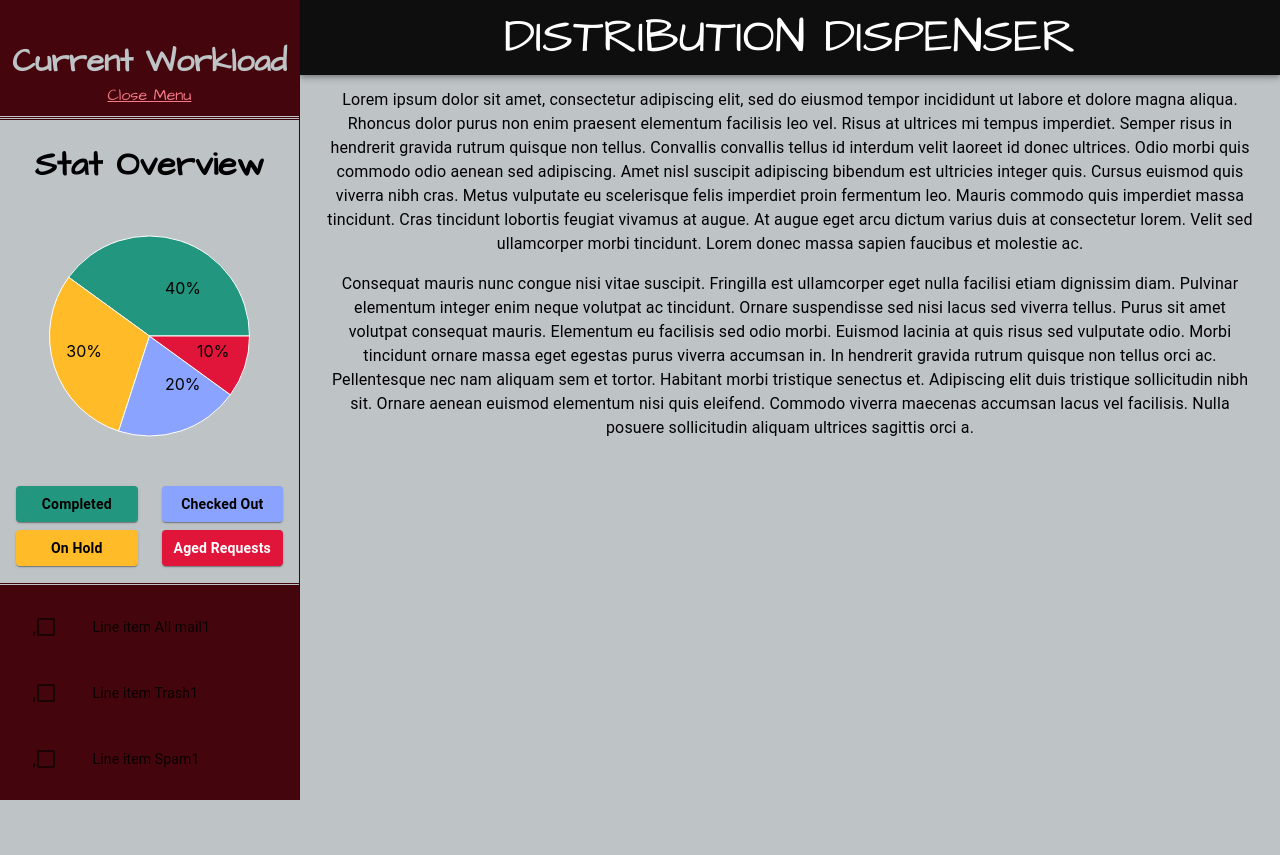
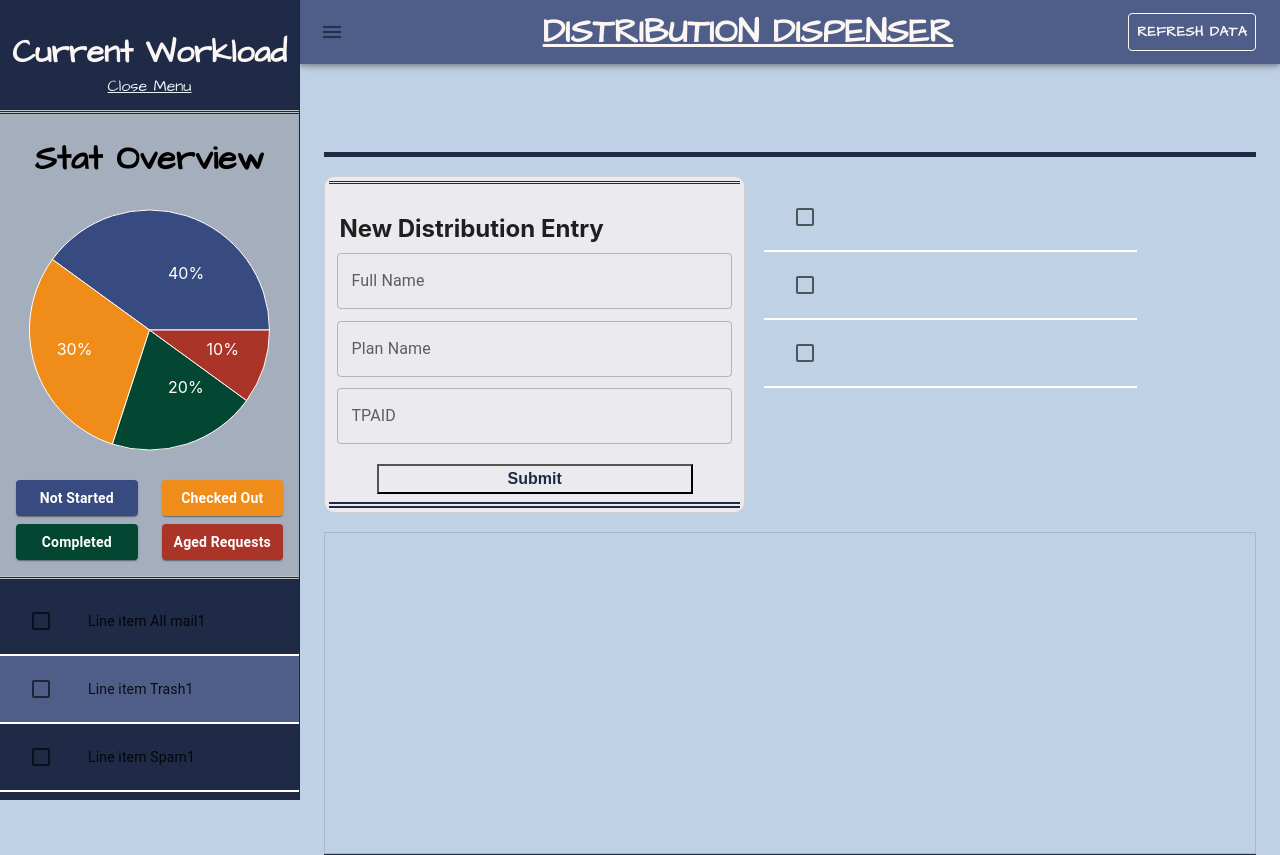
Before and after one commit to ColinJCunningham/dist_distributor, a React (Create React App) app: page / in a window 1280 px wide. Shown: the top 855 px of the page. Built offline with nearby package versions, Linux system fonts and the light colour scheme.

Commit message:
Adding functionality for the main page

```diff
--- a/package.json
+++ b/package.json
@@ -13,6 +13,7 @@
     "@testing-library/user-event": "^13.5.0",
     "react": "^17.0.2",
     "react-dom": "^17.0.2",
+    "react-hook-form": "^7.27.1",
     "react-scripts": "5.0.0",
     "recharts": "^2.1.9",
     "web-vitals": "^2.1.4"
--- a/src/App.css
+++ b/src/App.css
@@ -1,6 +1,6 @@
 .App {
   text-align: center;
-  background-color: #BEC3C6;
+  background-color: #bec3c6;
 }
 
 @media (prefers-reduced-motion: no-preference) {
@@ -9,10 +9,10 @@
   }
 }
 
-
 @font-face {
   font-family: "straight";
-  src: local("straight"), url(../src/Assets/Fonts/straight.ttf) format("truetype");
+  src: local("straight"),
+    url(../src/Assets/Fonts/straight.ttf) format("truetype");
 }
 
 @font-face {
@@ -24,3 +24,8 @@
   font-family: "cursive";
   src: local("cursive"), url(../src/Assets/Fonts/cursive.ttf) format("truetype");
 }
+
+@font-face {
+  font-family: "big";
+  src: local("big"), url(../src/Assets/Fonts/big.ttf) format("truetype");
+}
--- a/src/App.js
+++ b/src/App.js
@@ -5,7 +5,7 @@ import MainDrawer from "./Components/01-Body/index";
 
 function App() {
   return (
-    <div className='App'>
+    <div style={{ backgroundColor: "#bfd1e5" }} className='App'>
       <MainDrawer />
       <Footer />
     </div>
--- /dev/null
+++ b/src/Components/01-Body/Body_Components/Row_One/dash.js
@@ -0,0 +1,77 @@
+import * as React from "react";
+import { useState } from "react";
+import { useForm } from "react-hook-form";
+import Box from "@mui/material/Box";
+import Paper from "@mui/material/Paper";
+import Stack from "@mui/material/Stack";
+import TextField from "@mui/material/TextField";
+import ListItem from "@mui/material/ListItem";
+import ListItemIcon from "@mui/material/ListItemIcon";
+import ListItemText from "@mui/material/ListItemText";
+import ListItemButton from "@mui/material/ListItemButton";
+import Checkbox from "@mui/material/Checkbox";
+import List from "@mui/material/List";
+
+export default function Dash() {
+  const [array, setArray] = React.useState(["All mail", "Trash", "Spam"]);
+
+  const [checked, setChecked] = React.useState([0]);
+
+  const handleToggle = (value) => () => {
+    const currentIndex = checked.indexOf(value);
+    const newChecked = [...checked];
+
+    if (currentIndex === -1) {
+      newChecked.push(value);
+    } else {
+      newChecked.splice(currentIndex, 1);
+    }
+
+    setChecked(newChecked);
+  };
+
+  return (
+    <div
+      onClick={(e) => console.log(1)}
+      style={{
+        minHeight: "20rem",
+        backgroundColor: "transparent",
+        minWidth: "40%",
+        maxWidth: "50%",
+        margin: "2% 2% 2% 0",
+        borderRadius: "10px",
+      }}
+      square>
+      <List>
+        {array.map((value, index, text) => (
+          <ListItem
+            onClick={(e) => console.log(index)}
+            style={{
+              borderBottom: "2px double white",
+              backgroundColor: "transparent",
+            }}
+            button
+            key={index}>
+            <ListItemButton
+              role={undefined}
+              onClick={handleToggle(value)}
+              dense>
+              <ListItemIcon>
+                <Checkbox
+                  edge='start'
+                  checked={checked.indexOf(value) !== -1}
+                  tabIndex={-1}
+                  disableRipple
+                  inputProps={{
+                    "aria-labelledby": `checkbox-list-label-${value}`,
+                  }}
+                />
+              </ListItemIcon>
+              <ListItemText id={"1"} />
+            </ListItemButton>
+          </ListItem>
+        ))}
+      </List>
+    </div>
+  );
+}
--- /dev/null
+++ b/src/Components/01-Body/Body_Components/Row_One/dist.js
@@ -0,0 +1,91 @@
+import * as React from "react";
+import { useState } from "react";
+import { useForm } from "react-hook-form";
+import Box from "@mui/material/Box";
+import Paper from "@mui/material/Paper";
+import Stack from "@mui/material/Stack";
+import TextField from "@mui/material/TextField";
+
+export default function NewDistribution() {
+  const { register, handleSubmit } = useForm();
+  const [data, setData] = useState("");
+  return (
+    <Paper
+      onClick={(e) => console.log(1)}
+      style={{
+        minHeight: "20rem",
+        backgroundColor: "#fbf5f3bb",
+        minWidth: "20%",
+        maxWidth: "45%",
+        margin: "2% 2% 2% 0",
+        borderRadius: "10px",
+      }}
+      variant='outlined'
+      elevation={3}
+      square>
+      <form
+        style={{
+          padding: "1%",
+        }}
+        onSubmit={handleSubmit((data) => setData(JSON.stringify(data)))}>
+        <div
+          style={{
+            padding: "2%",
+            borderTop: "3px double #1f2a47",
+            borderBottom: "6px double #1f2a47",
+          }}>
+          <h2
+            style={{
+              marginBottom: "2%",
+              width: "fit-content",
+              padding: ".5%",
+            }}>
+            New Distribution Entry
+          </h2>
+          <TextField
+            fullWidth
+            style={{ marginBottom: "3%" }}
+            label='Full Name'
+            id='fullWidth'
+            {...register("firstName")}
+            placeholder='Participant Name'
+          />
+          <TextField
+            fullWidth
+            style={{ marginBottom: "3%" }}
+            label='Plan Name'
+            id='fullWidth'
+            {...register("planName")}
+            placeholder='Plan Name'
+          />
+          <TextField
+            fullWidth
+            style={{ marginBottom: "3%" }}
+            label='TPAID'
+            id='fullWidth'
+            {...register("tpaid")}
+            placeholder='TPA ID'
+          />
+
+          <input
+            style={{
+              marginTop: "2%",
+              width: "80%",
+              padding: "1%",
+              fontSize: "1rem",
+              fontWeight: "800",
+              color: "#1f2a47",
+              backgroundColor: "transparent",
+            }}
+            type='submit'
+          />
+        </div>
+      </form>
+    </Paper>
+  );
+}
+
+{
+  /* <input {...register("firstName")} placeholder='First name' />
+        <textarea {...register("aboutYou")} placeholder='About you' /> */
+}
--- /dev/null
+++ b/src/Components/01-Body/Body_Components/Row_One/main.js
@@ -0,0 +1,15 @@
+import * as React from "react";
+import Box from "@mui/material/Box";
+import Paper from "@mui/material/Paper";
+import Stack from "@mui/material/Stack";
+import NewDistribution from "./dist";
+import Dash from "./dash";
+
+export default function RowOne() {
+  return (
+    <Stack direction='row' spacing={1}>
+      <NewDistribution />
+      <Dash />
+    </Stack>
+  );
+}
--- a/src/Components/01-Body/Nav_Components/list.js
+++ b/src/Components/01-Body/Nav_Components/list.js
@@ -15,13 +15,35 @@ export default function ChartKey() {
     color: theme.palette.text.secondary,
   }));
 
+  // const COLORS = ["#1f2a47", "#EF8C1A", "#034732", "#AB3428"];
+
   return (
     <Grid container rowSpacing={1} columnSpacing={{ xs: 1, sm: 2, md: 3 }}>
       <Grid item xs={6}>
         <Item
           style={{
-            backgroundColor: "#23967f",
-            color: "black",
+            backgroundColor: "#384B80",
+            color: "white",
+            fontWeight: "700",
+          }}>
+          Not Started
+        </Item>
+      </Grid>
+      <Grid item xs={6}>
+        <Item
+          style={{
+            backgroundColor: "#EF8C1A",
+            color: "white",
+            fontWeight: "700",
+          }}>
+          Checked Out
+        </Item>
+      </Grid>
+      <Grid item xs={6}>
+        <Item
+          style={{
+            backgroundColor: "#034732",
+            color: "white",
             fontWeight: "700",
           }}>
           Completed
@@ -30,27 +52,7 @@ export default function ChartKey() {
       <Grid item xs={6}>
         <Item
           style={{
-            backgroundColor: "#8AA3FF",
-            color: "black",
-            fontWeight: "700",
-          }}>
-          Checked Out
-        </Item>
-      </Grid>
-      <Grid item xs={6}>
-        <Item
-          style={{
-            backgroundColor: "#FFBB28",
-            color: "black",
-            fontWeight: "700",
-          }}>
-          On Hold
-        </Item>
-      </Grid>
-      <Grid item xs={6}>
-        <Item
-          style={{
-            backgroundColor: "#E1143A",
+            backgroundColor: "#AB3428",
             color: "white",
             fontWeight: "700",
           }}>
--- a/src/Components/01-Body/Nav_Components/piechart.js
+++ b/src/Components/01-Body/Nav_Components/piechart.js
@@ -21,16 +21,16 @@ import Typography from "@mui/material/Typography";
 import ChartKey from "./list";
 
 const data = [
-  { name: "Group A", value: 400 },
-  { name: "Group B", value: 300 },
-  { name: "Group C", value: 200 },
-  { name: "Group D", value: 100 },
+  { name: "New", value: 400 },
+  { name: "Checked Out", value: 300 },
+  { name: "Completed", value: 200 },
+  { name: "Aged Requests", value: 100 },
 ];
 const Demo = styled("div")(({ theme }) => ({
   backgroundColor: theme.palette.background.paper,
 }));
 
-const COLORS = ["#23967f", "#FFBB28", "#8AA3FF", "#E1143A"];
+const COLORS = ["#384B80", "#EF8C1A", "#034732", "#AB3428"];
 
 const RADIAN = Math.PI / 180;
 const renderCustomizedLabel = ({
@@ -50,7 +50,7 @@ const renderCustomizedLabel = ({
     <text
       x={x}
       y={y}
-      fill='black'
+      fill='white'
       textAnchor={x > cx ? "start" : "end"}
       dominantBaseline='central'>
       {`${(percent * 100).toFixed(0)}%` === "0%"
@@ -86,7 +86,7 @@ export default function Chart() {
           <PieChart width={800} height={400}>
             <Pie
               data={data}
-              outerRadius={100}
+              outerRadius={120}
               labelLine={false}
               label={renderCustomizedLabel}
               dataKey='value'>
--- a/src/Components/01-Body/index.js
+++ b/src/Components/01-Body/index.js
@@ -17,10 +17,12 @@ import ListItemText from "@mui/material/ListItemText";
 import InboxIcon from "@mui/icons-material/MoveToInbox";
 import MailIcon from "@mui/icons-material/Mail";
 import Chart from "../01-Body/Nav_Components/piechart";
+import RowOne from "../01-Body/Body_Components/Row_One/main";
 import Button from "@mui/material/Button";
 import Stack from "@mui/material/Stack";
 import ListItemButton from "@mui/material/ListItemButton";
 import Checkbox from "@mui/material/Checkbox";
+import Paper from "@mui/material/Paper";
 import IconButton from "@mui/material/IconButton";
 import CommentIcon from "@mui/icons-material/Comment";
 
@@ -100,10 +102,19 @@ export default function MainDrawer() {
 
   const [array, setArray] = React.useState(["All mail", "Trash", "Spam"]);
 
+  const spacer = {
+    width: "100%",
+    height: "5px",
+    backgroundColor: "#1f2a47",
+  };
+
   return (
     <Box sx={{ display: "flex" }}>
       <AppBar
-        style={{ backgroundColor: "#0f0e0e", position: "absolute" }}
+        style={{
+          backgroundColor: "#4e5e88",
+          color: "whitesmoke",
+        }}
         open={open}>
         <Toolbar>
           <IconButton
@@ -111,24 +122,37 @@ export default function MainDrawer() {
             aria-label='open drawer'
             onClick={handleDrawerOpen}
             edge='start'
-            sx={{ mr: 2, ...(open && { display: "none" }) }}>
+            sx={{ mr: 2, ...(open && { opacity: "90%", color: "#1f2a47" }) }}>
             <MenuIcon />
           </IconButton>
           <Typography
             style={{
               fontFamily: "fancy, serif",
-              textEmphasis: "700",
+              fontWeight: "900",
               flexGrow: 2,
-              padding: "1%",
+              color: "#bfd1e5",
+              height: "inherit",
+              width: "fit-content",
+              textDecoration: "underline",
+              color: "#fbf5f3",
             }}
-            variant='h3'
-            component='div'>
+            variant='h4'>
             DISTRIBUTION DISPENSER
           </Typography>
+          <Button
+            style={{
+              fontFamily: "fancy, serif",
+              fontWeight: "900",
+              border: "solid 1px #fbf5f3",
+              color: "#fbf5f3",
+            }}
+            color='inherit'>
+            Refresh Data
+          </Button>
         </Toolbar>
       </AppBar>
       <Drawer
-        style={{ height: "70%", backgroundColor: "#720e07", marginTop: "10%" }}
+        style={{ height: "70%", backgroundColor: "#bfd1e5", marginTop: "10%" }}
         sx={{
           width: drawerWidth,
           flexShrink: 0,
@@ -137,7 +161,7 @@ export default function MainDrawer() {
             width: drawerWidth,
             boxSizing: "border-box",
             maxHeight: "100%",
-            backgroundColor: "#45050c",
+            backgroundColor: "#1F2A47",
           },
         }}
         variant='persistent'
@@ -150,9 +174,7 @@ export default function MainDrawer() {
                 margin: "0 auto",
                 fontFamily: "fancy, serif",
                 textEmphasis: "bold",
-                paddingTop: "1%",
-                color: "#bec3c6",
-                paddingTop: "4%",
+                color: "#fbf5f3",
                 textAlign: "left",
               }}>
               Current Workload
@@ -162,7 +184,7 @@ export default function MainDrawer() {
               style={{
                 textAlign: "center",
                 width: "auto",
-                color: "#F57A89",
+                color: "#e9f1f7",
                 fontFamily: "fancy, serif",
               }}
               onClick={handleDrawerClose}>
@@ -177,20 +199,26 @@ export default function MainDrawer() {
             marginTop: "5%",
           }}
         />
-        <div style={{ padding: "1rem", backgroundColor: "#bec3c6" }}>
+        <div style={{ padding: "1rem", backgroundColor: "#e9f1f7aa" }}>
           <Chart />
         </div>
         <Divider
           style={{ borderTop: "3px double #bec3c6", color: "#bec3c6" }}
         />
         <List>
-          {array.map((value, text, index) => (
-            <ListItem button key={text}>
+          {array.map((value, index, text) => (
+            <ListItem
+              onClick={(e) => console.log(index)}
+              style={{
+                borderBottom: "2px double white",
+                backgroundColor: `${index % 2 == 0 ? "#1F2A47" : "#4e5e88"}`,
+              }}
+              button
+              key={index}>
               <ListItemButton
                 role={undefined}
                 onClick={handleToggle(value)}
                 dense>
-                ,
                 <ListItemIcon>
                   <Checkbox
                     edge='start'
@@ -211,65 +239,24 @@ export default function MainDrawer() {
           ))}
         </List>
       </Drawer>
-      <Main open={open}>
+      <Main style={{ marginTop: "5%" }} open={open}>
         <DrawerHeader />
-        <Typography paragraph>
-          Lorem ipsum dolor sit amet, consectetur adipiscing elit, sed do
-          eiusmod tempor incididunt ut labore et dolore magna aliqua. Rhoncus
-          dolor purus non enim praesent elementum facilisis leo vel. Risus at
-          ultrices mi tempus imperdiet. Semper risus in hendrerit gravida rutrum
-          quisque non tellus. Convallis convallis tellus id interdum velit
-          laoreet id donec ultrices. Odio morbi quis commodo odio aenean sed
-          adipiscing. Amet nisl suscipit adipiscing bibendum est ultricies
-          integer quis. Cursus euismod quis viverra nibh cras. Metus vulputate
-          eu scelerisque felis imperdiet proin fermentum leo. Mauris commodo
-          quis imperdiet massa tincidunt. Cras tincidunt lobortis feugiat
-          vivamus at augue. At augue eget arcu dictum varius duis at consectetur
-          lorem. Velit sed ullamcorper morbi tincidunt. Lorem donec massa sapien
-          faucibus et molestie ac.
-        </Typography>
-        <Typography paragraph>
-          Consequat mauris nunc congue nisi vitae suscipit. Fringilla est
-          ullamcorper eget nulla facilisi etiam dignissim diam. Pulvinar
-          elementum integer enim neque volutpat ac tincidunt. Ornare suspendisse
-          sed nisi lacus sed viverra tellus. Purus sit amet volutpat consequat
-          mauris. Elementum eu facilisis sed odio morbi. Euismod lacinia at quis
-          risus sed vulputate odio. Morbi tincidunt ornare massa eget egestas
-          purus viverra accumsan in. In hendrerit gravida rutrum quisque non
-          tellus orci ac. Pellentesque nec nam aliquam sem et tortor. Habitant
-          morbi tristique senectus et. Adipiscing elit duis tristique
-          sollicitudin nibh sit. Ornare aenean euismod elementum nisi quis
-          eleifend. Commodo viverra maecenas accumsan lacus vel facilisis. Nulla
-          posuere sollicitudin aliquam ultrices sagittis orci a.
-        </Typography>
+        <div style={spacer} />
+        <Stack>
+          <RowOne />
+          <Paper
+            style={{
+              minHeight: "20rem",
+              backgroundColor: "transparent",
+            }}
+            variant='outlined'
+            elevation={3}
+            square>
+            {" "}
+          </Paper>
+          <div style={spacer} />
+        </Stack>
       </Main>
     </Box>
   );
 }
-
-// <Box style={{ marginTop: "5%", textAlign: "center" }}>
-//   <div style={{ textAlign: "center", position: "sticky" }}>
-//     <div
-//       style={{
-//         backgroundColor: "#45050c",
-//         maxWidth: "25%",
-//         borderTopRightRadius: "1rem",
-//         borderBottomRightRadius: "1rem",
-//       }}>
-//       <Chart />
-//     </div>
-//     <Grid
-//       item
-//       xs={10}
-//       sm={10}
-//       md={7}
-//       lg={7}
-//       style={{ width: "100%", paddingRight: "0", marginLeft: "4%" }}>
-//       <Item style={{ backgroundColor: "#e9f1f7", color: "black" }}>
-//         <div style={{ minHeight: "10rem", paddingTop: "4%" }}>Hello</div>
-//         <div style={{ minHeight: "10rem", paddingTop: "4%" }}>Hello</div>
-//         <div style={{ minHeight: "10rem", paddingTop: "4%" }}>Hello</div>
-//       </Item>
-//     </Grid>
-//   </div>
-// </Box>
```
Also changed, not shown: src/Assets/Fonts/big.ttf (added), src/Components/01-Body/Body_Components/completed.js (deleted), src/Components/01-Body/Body_Components/data_sum.js (deleted), src/Components/01-Body/Body_Components/outstanding.js (deleted), 1 other file (tests, documents, lock files or other folders).
